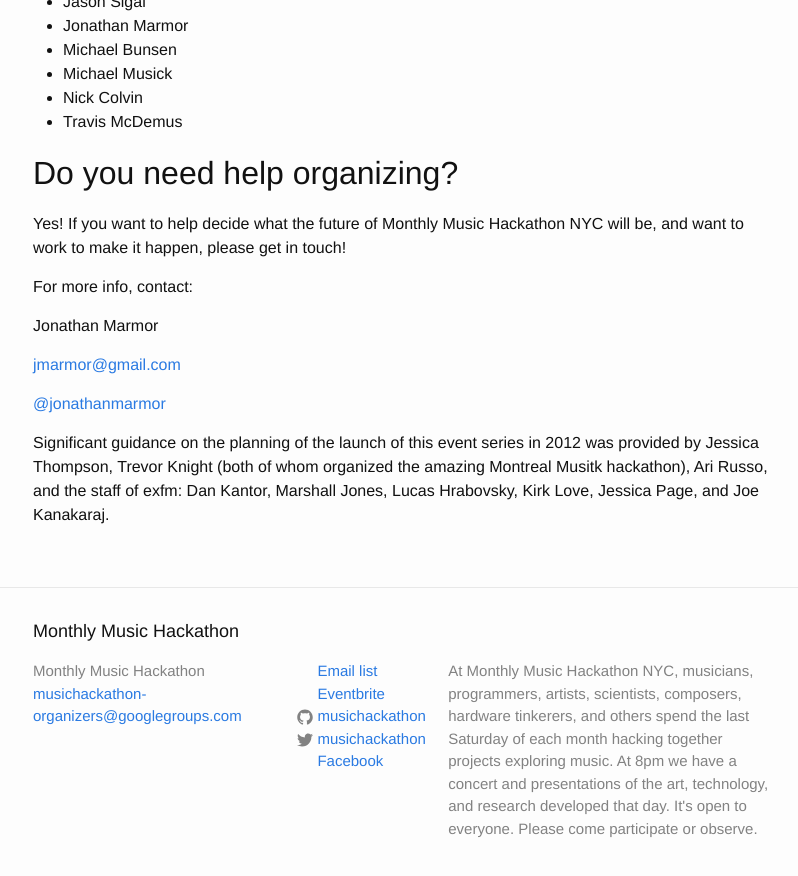
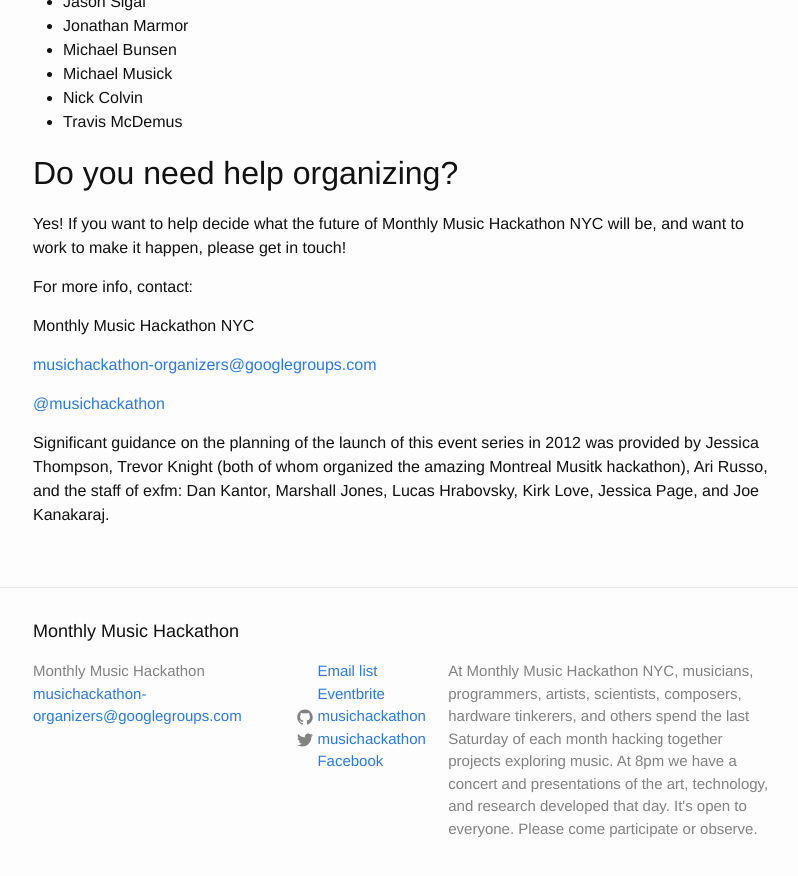
Before and after one commit to musichackathon/mmh_jekyll, a Jekyll site: the page built from about.md, in a window 1280 px wide and 900 px high, scrolled down 3585 px. Shown: the top 876 px of the window, without its empty margins (237-1035 px from the left). Built offline with Jekyll 4.4.1, drawn with Linux system fonts in a browser that asks for light colours.

Commit message:
Change About section's contact info
Changed contact info to MMH Info, not Jonathan's.

```diff
--- a/about.md
+++ b/about.md
@@ -117,10 +117,10 @@
 
 For more info, contact:
 
-Jonathan Marmor
+Monthly Music Hackathon NYC
 
-[jmarmor@gmail.com](mailto:jmarmor@gmail.com)
+[{{site.email}}](mailto:{{site.email}})
 
-[@jonathanmarmor](https://twitter.com/jonathanmarmor)
+[@{{site.twitter_username}}](https://twitter.com/{{site.twitter_username}})
 
 Significant guidance on the planning of the launch of this event series in 2012 was provided by Jessica Thompson, Trevor Knight (both of whom organized the amazing Montreal Musitk hackathon), Ari Russo, and the staff of exfm: Dan Kantor, Marshall Jones, Lucas Hrabovsky, Kirk Love, Jessica Page, and Joe Kanakaraj.
```
